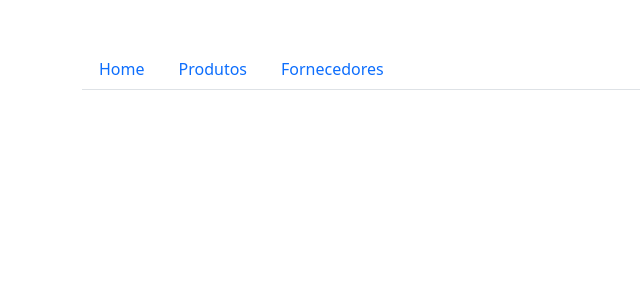
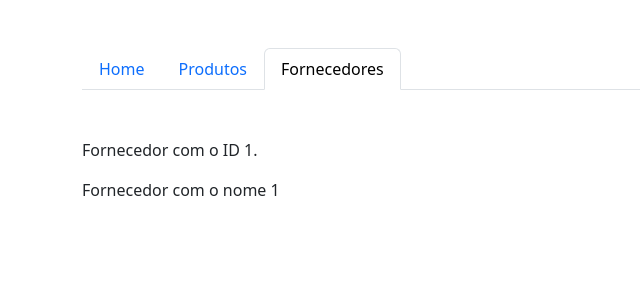
Before and after one commit to Ilailson/conceitosAngular, an Angular app in the folder routing/: page /fornecedores/1/1 in a window 1280 px wide. Before the commit this address led to /. Shown: the top 300 px of the page, without its empty margins (0-640 px from the left). Built offline with nearby package versions, Linux system fonts and the light colour scheme.

Commit message:
Recurando informação da rota com ActivatedRoute

```diff
--- a/routing/src/app/app.module.ts
+++ b/routing/src/app/app.module.ts
@@ -16,7 +16,7 @@ const routes: Routes = [
   { path: '', component: HomeComponent },
   { path: 'produtos', component: ProductsComponent },
   { path: 'fornecedores', component: SuppliersComponent },
-  { path: 'fornecedores/:id', component: SupplierComponent }
+  { path: 'fornecedores/:id/:name', component: SupplierComponent }
 ]
 
 @NgModule({
--- a/routing/src/app/suppliers/supplier/supplier.component.html
+++ b/routing/src/app/suppliers/supplier/supplier.component.html
@@ -1,2 +1,5 @@
-<p>Fornecedor com o ID _ID_ carregado.</p>
-<p>Fornecedor com o nome _NAME_</p>
+<p>Fornecedor com o ID {{ supplier?.id }}.</p>
+<p>Fornecedor com o nome {{ supplier?.name }}</p>
+
+
+<!-- testar no navegador http://localhost:4200/fornecedores/1/Bau -->
--- a/routing/src/app/suppliers/supplier/supplier.component.ts
+++ b/routing/src/app/suppliers/supplier/supplier.component.ts
@@ -1,4 +1,5 @@
 import { Component, OnInit } from '@angular/core';
+import { ActivatedRoute } from '@angular/router';
 
 @Component({
   selector: 'app-supplier',
@@ -7,9 +8,21 @@ import { Component, OnInit } from '@angular/core';
 })
 export class SupplierComponent implements OnInit {
 
-  constructor() { }
+  supplier?: {
+    id:number,
+    name: string
+  }
+
+
+  constructor(private route: ActivatedRoute) { }
 
   ngOnInit(): void {
+    this.supplier = {
+      id: this.route.snapshot.params['id'],
+      name: this.route.snapshot.params['name']
+    }
+
+
   }
 
 }
```
